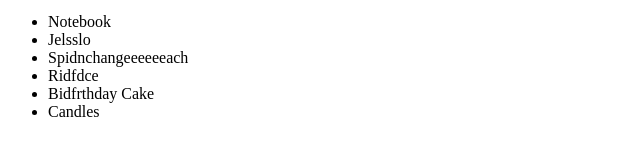
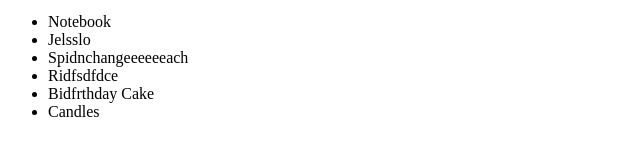
Before and after one commit to johndang913/Version-control-practice, a plain HTML site: page index.html in a window 1280 px wide. Shown: the part 138-294 px from the top of the page, 0-640 px from the left. Drawn offline with Linux system fonts and the light colour scheme.

Commit message:
lskjdfks

```diff
--- a/index.html
+++ b/index.html
@@ -13,7 +13,7 @@
 		<li class="bold red" random="23">Notebook</li>
 		<li>Jelsslo</li>
 		<li>Spidnchangeeeeeeach</li>
-		<li>Ridfdce</li>
+		<li>Ridfsdfdce</li>
 		<li>Bidfrthday Cake</li>
 		<li>Candles</li>
 	</ul>
```
